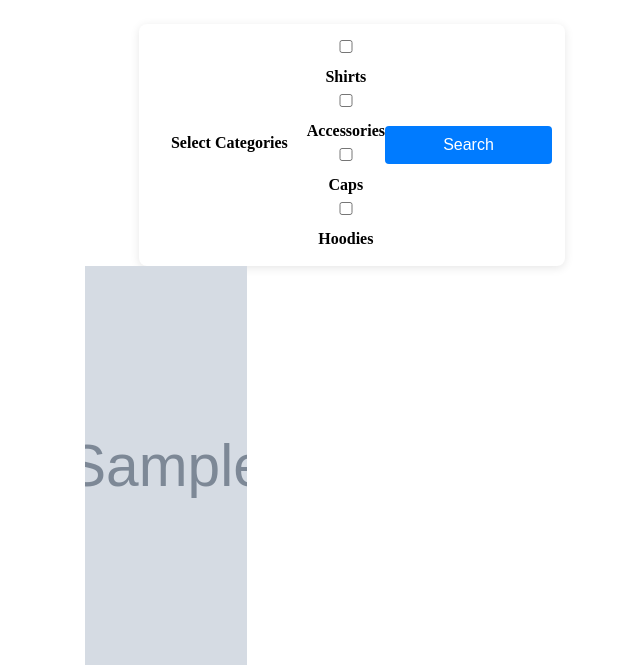
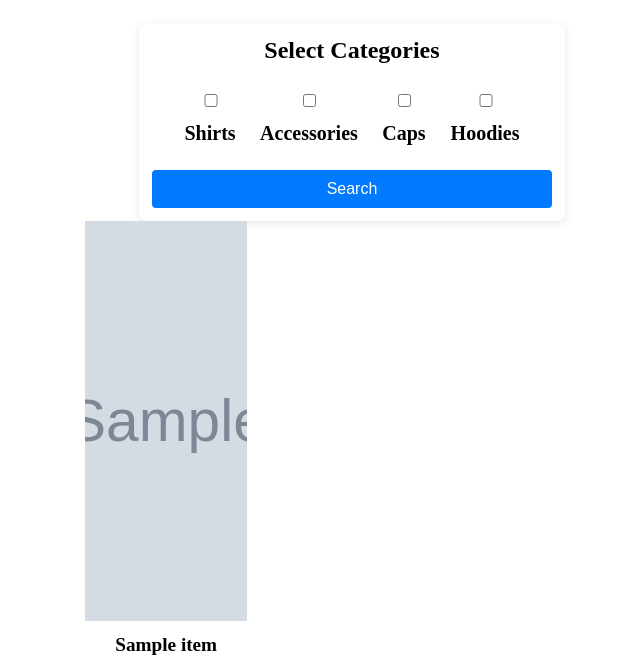
Before and after one commit to JaQubus/OneLastMerch, a Django app: page /shop/ in a window 1280 px wide. Shown: the part 241-906 px from the top of the page, without its empty margins (288-928 px from the left). Run offline with Django 5.2, Linux system fonts and the light colour scheme; tables that the repository leaves empty hold one stand-in row (values such as "Sample post"); grey boxes marked "Sample" are stand-in pictures.

Commit message:
The project is hosted. After 30 hours of pain and lots of bugs i figured it out. It is hosted on: Render. Added some minor css fixes

```diff
--- a/OneLastMerch/ui/static/ui/css/filter.css
+++ b/OneLastMerch/ui/static/ui/css/filter.css
@@ -1,3 +1,9 @@
-.form {
+#id_tags {
+    display: flex;
     flex-direction: row;
+    padding: 1em;
+    font-size: 1.25em
 }
+.form>label {
+    font-size: 1.5em;
+}
--- a/OneLastMerch/ui/templates/ui/filter.html
+++ b/OneLastMerch/ui/templates/ui/filter.html
@@ -1,7 +1,7 @@
 {% load static %}
 
+<link rel="stylesheet" href="{% static 'ui/css/filter.css' %}" />
 <link rel="stylesheet" href="{% static 'css/form.css' %}" />
-<link rel="stylesheet" href="{% static 'css/filter.css' %}" />
 <form method="POST" action="{% url 'shop' %}" class="form">
     <!-- <h2>Log in</h2> -->
     {% csrf_token %}
```
